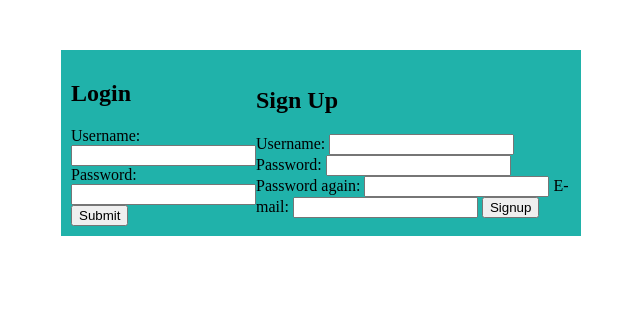
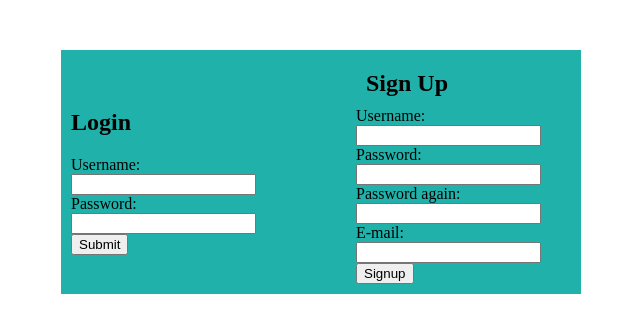
Before and after one commit to shaabann/shaabann.github.io, a PHP site: page /login.php in a window 1280 px wide. Shown: the part 56-389 px from the top of the page, without its empty margins (319-959 px from the left). Run offline with PHP 8.4, Linux system fonts and the light colour scheme; data that the repository does not hold is empty.

Commit message:
login css changes

```diff
--- a/style.css
+++ b/style.css
@@ -305,9 +305,28 @@
   margin-left: 5px;
 }
 
+
+
 .editReply:hover{
   font-weight: bold;
   text-decoration: underline;
+}
+
+.member {
+  text-align: left;
+}
+
+.sign-up {
+  margin-left: 10px;
+  display: inline-block;
+  width: 250px;
+  padding: 0px 30px;
+  /* text-align: left; */
+}
+
+.sign-up h2 {
+  margin: 5px;
+  padding: 5px;
 }
 /* .form-container {
   max-width: 300px;
```
